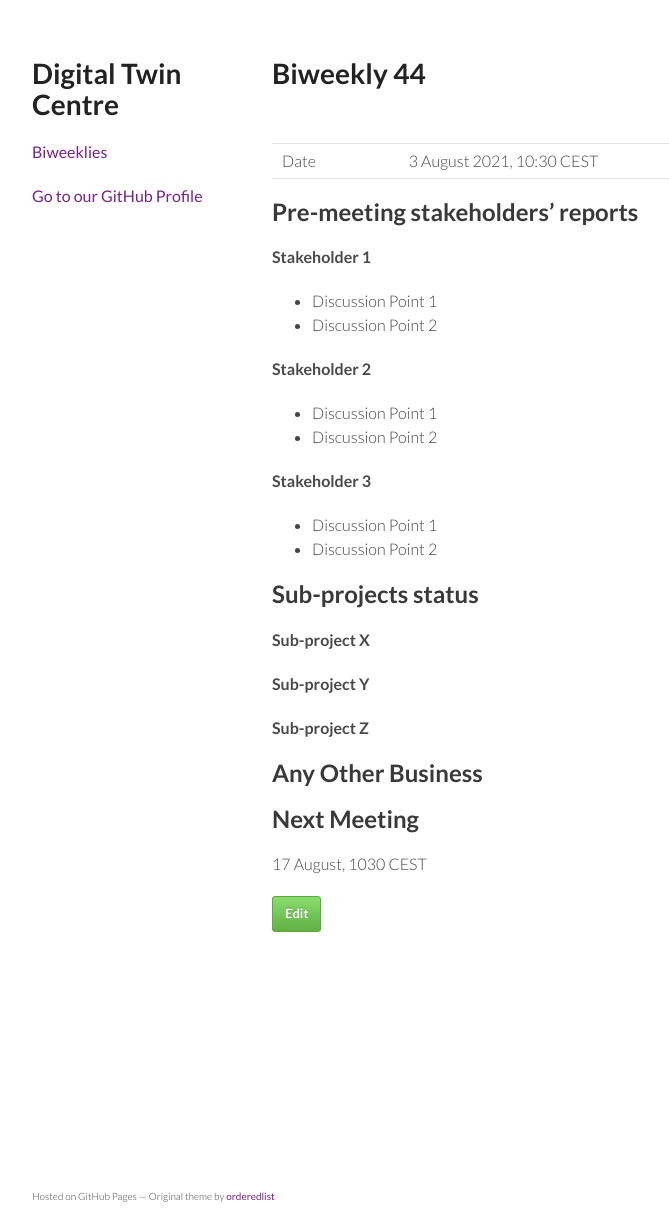
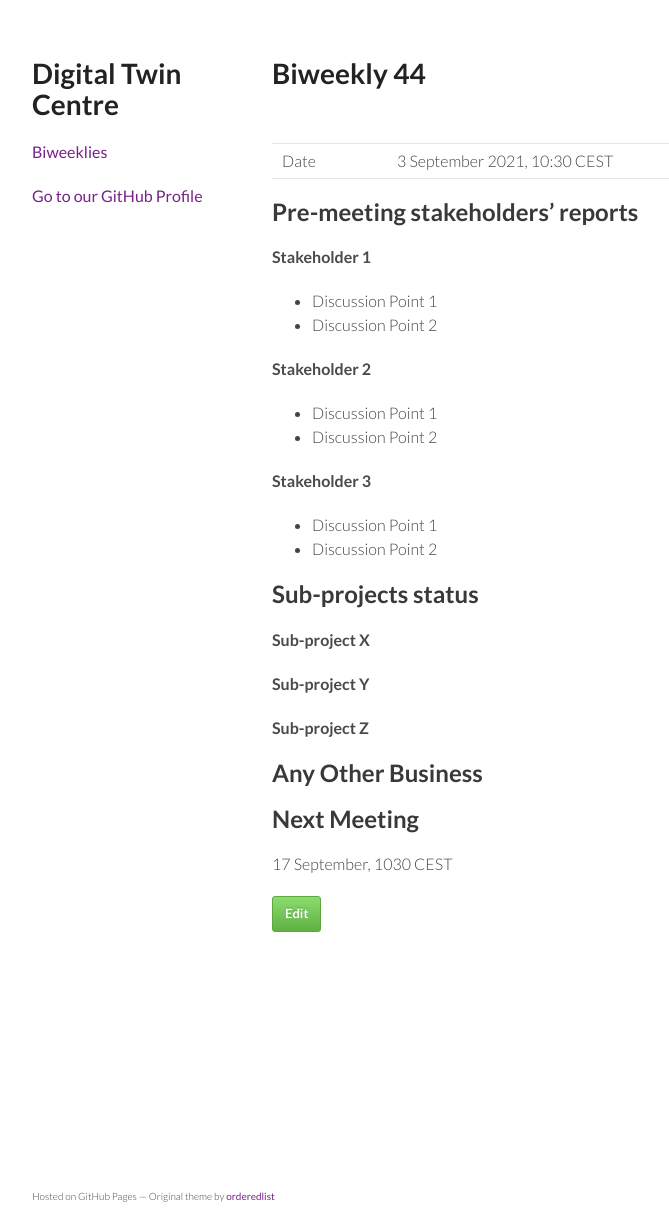
Before and after one commit to digitaltwincentre/digitaltwincentre.github.io, a Jekyll site: the page built from _biweeklies/Biweekly-44.md, in a window 1280 px wide. Shown: the whole page, without its empty margins (178-847 px from the left). Built offline with Jekyll 4.4.1, drawn with Linux system fonts in a browser that asks for light colours; nearby versions of some CDN libraries.

Commit message:
Corrects date

```diff
--- a/_biweeklies/Biweekly-44.md
+++ b/_biweeklies/Biweekly-44.md
@@ -1,7 +1,7 @@
 ---
 layout: default
 title: Biweekly 44
-date: 3 August 2021, 1030 CEST
+date: 3 September 2021, 1030 CEST
 ---
 
 <script src="https://code.jquery.com/jquery-1.11.1.min.js">
@@ -13,7 +13,7 @@ date: 3 August 2021, 1030 CEST
 
 |||
 |---|---|
-| Date | 3 August 2021, 10:30 CEST |
+| Date | 3 September 2021, 10:30 CEST |
 
 
 ## Pre-meeting stakeholders' reports
@@ -49,6 +49,6 @@ date: 3 August 2021, 1030 CEST
 Next Meeting
 ------------
 
-17 August, 1030 CEST
+17 September, 1030 CEST
 
 <div id="edit_page_div"></div>
```
